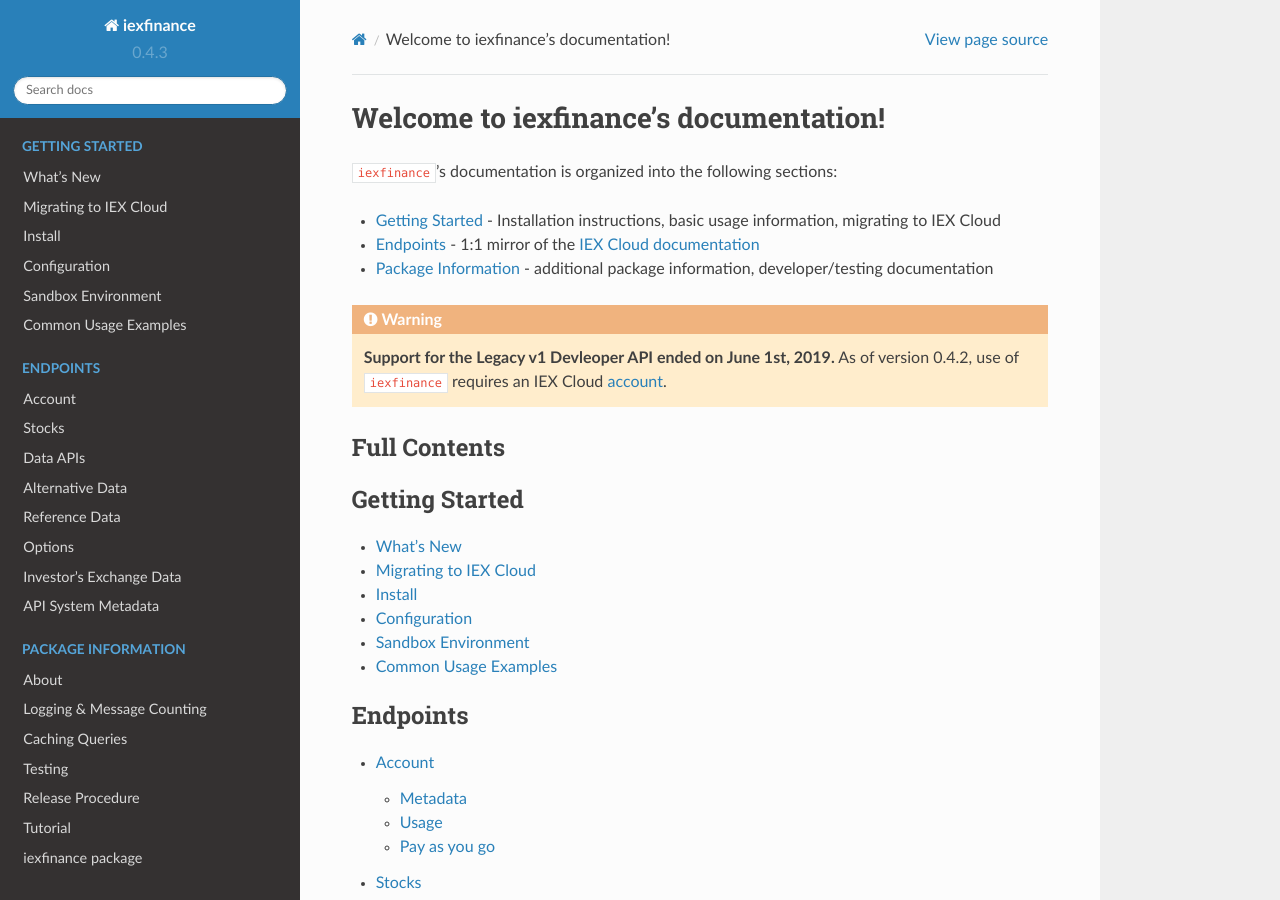
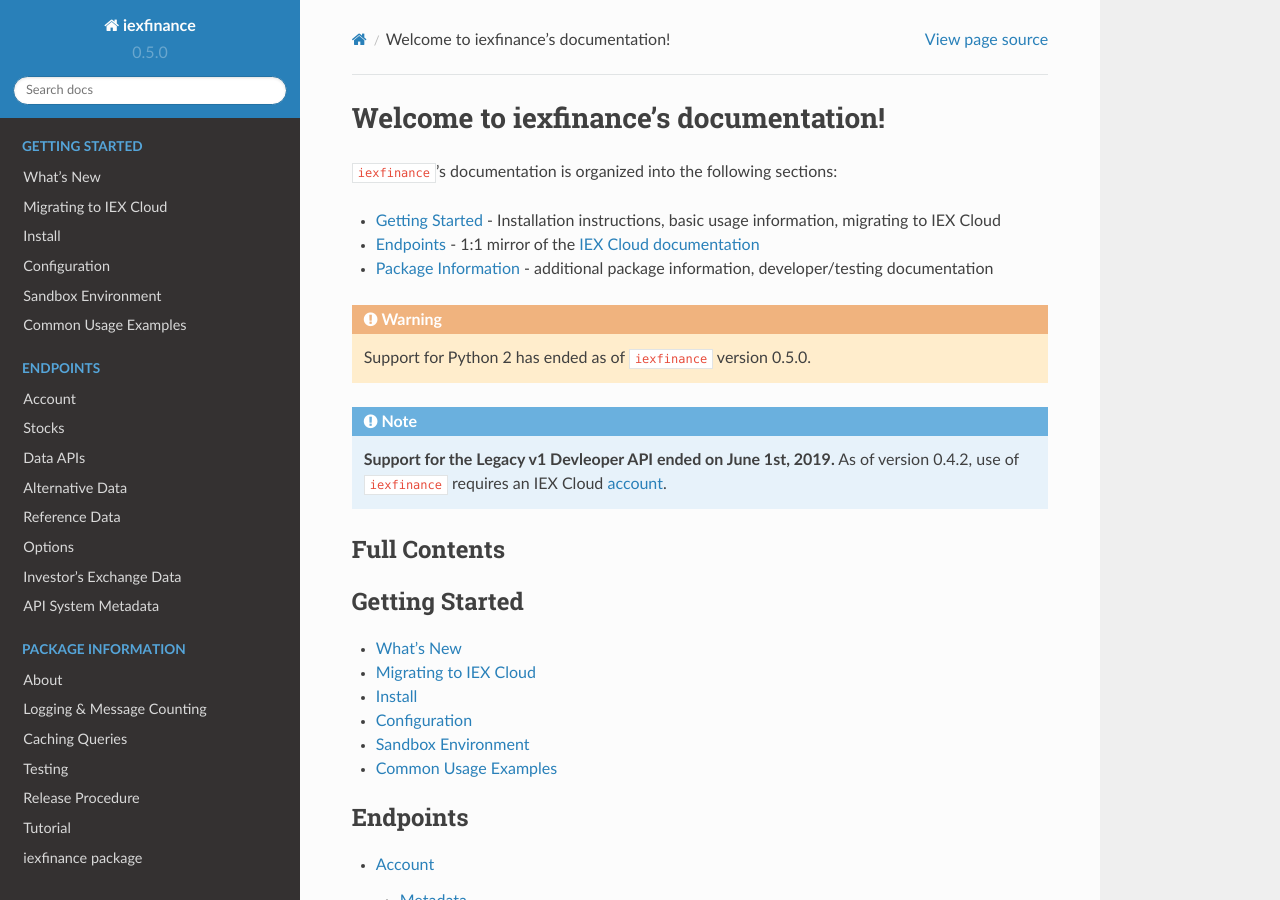
Before and after one commit to addisonlynch/iexfinance, a Sphinx documentation site: the page built from docs/source/index.rst, in a window 1280 px wide and 900 px high. Built offline with Sphinx 7.4.7 and the Read the Docs theme 2.0.0, drawn with Linux system fonts in a browser that asks for light colours.

Commit message:
DEPR: End support for python 2

```diff
--- a/docs/source/conf.py
+++ b/docs/source/conf.py
@@ -58,9 +58,9 @@
 # built documents.
 #
 # The short X.Y version.
-version = '0.4.3'
+version = '0.5.0'
 # The full version, including alpha/beta/rc tags.
-release = '0.4.3-dev'
+release = '0.5.0-dev'
 
 # The language for content autogenerated by Sphinx. Refer to documentation
 # for a list of supported languages.
--- a/docs/source/index.rst
+++ b/docs/source/index.rst
@@ -8,7 +8,9 @@
 - :ref:`endpoints` - 1:1 mirror of the `IEX Cloud documentation <https://iexcloud.io/api/>`__
 - :ref:`package_info` - additional package information, developer/testing documentation
 
-.. warning:: **Support for the Legacy v1 Devleoper API ended on June
+.. warning:: Support for Python 2 has ended as of ``iexfinance`` version 0.5.0.
+
+.. note:: **Support for the Legacy v1 Devleoper API ended on June
              1st, 2019.** As of version 0.4.2, use of ``iexfinance`` requires
              an IEX Cloud account_.
 
--- a/docs/source/whatsnew.rst
+++ b/docs/source/whatsnew.rst
@@ -5,6 +5,10 @@
 **********
 
 New features, bug fixes, and improvements for each release.
+
+.. include:: whatsnew/v0.5.0.txt
+
+.. include:: whatsnew/v0.4.3.txt
 
 .. include:: whatsnew/v0.4.2.txt
 
--- a/iexfinance/__init__.py
+++ b/iexfinance/__init__.py
@@ -4,7 +4,7 @@
 from iexfinance.utils.exceptions import ImmediateDeprecationError
 
 __author__ = 'Addison Lynch'
-__version__ = '0.4.3'
+__version__ = '0.5.0'
 
 
 # Data provided for free by IEX
--- a/setup.py
+++ b/setup.py
@@ -76,8 +76,6 @@
         # Specify the Python versions you support here. In particular, ensure
         # that you indicate whether you support Python 2, Python 3 or both.
         'Programming Language :: Python',
-        'Programming Language :: Python :: 2',
-        'Programming Language :: Python :: 2.7',
         'Programming Language :: Python :: 3',
         'Programming Language :: Python :: 3.4',
         'Programming Language :: Python :: 3.5',
```
Also changed, not shown: docs/source/whatsnew/v0.5.0.txt (renamed from docs/source/whatsnew/v0.4.4.txt, +10 -3 lines), .travis.yml, 1 other file.
